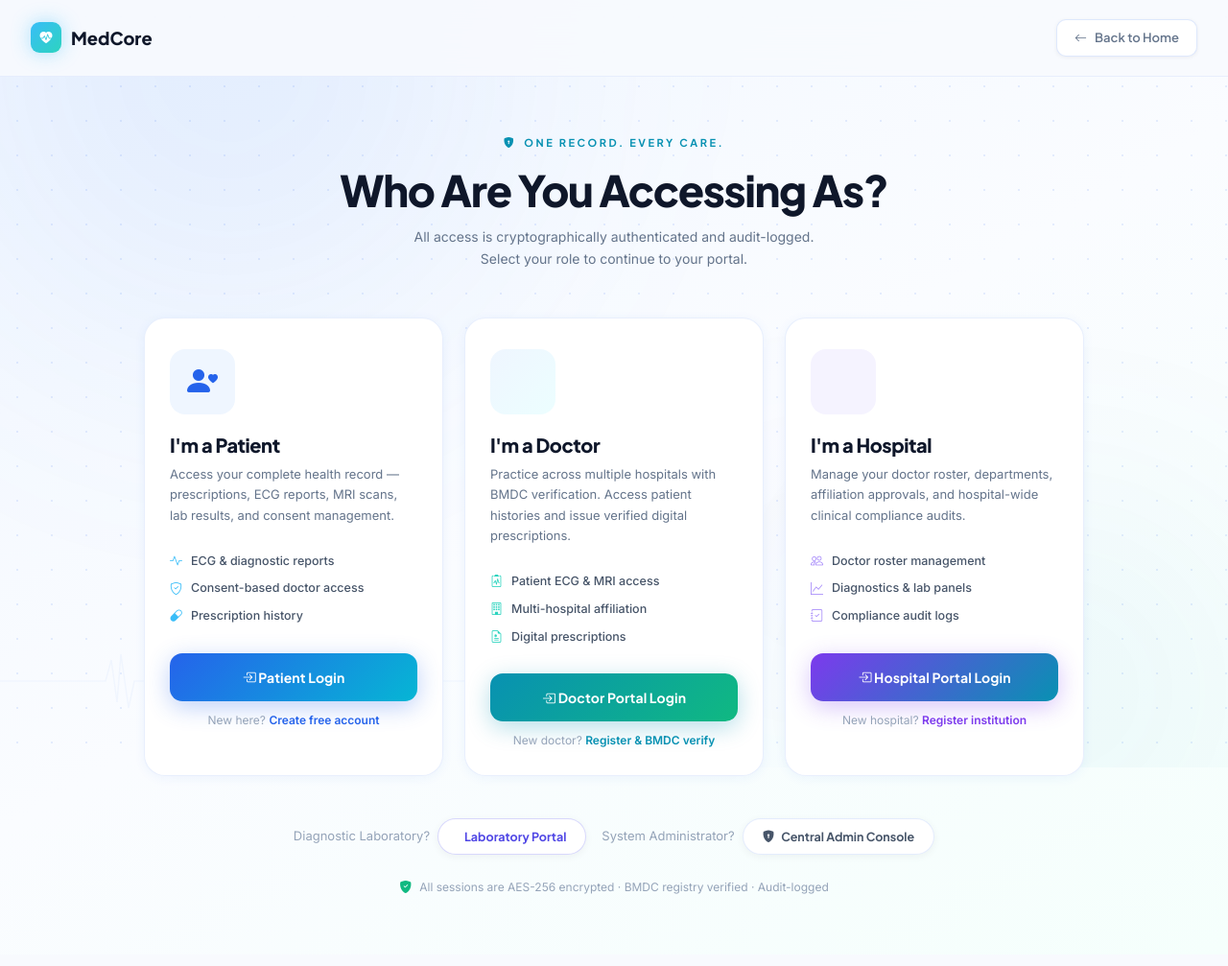
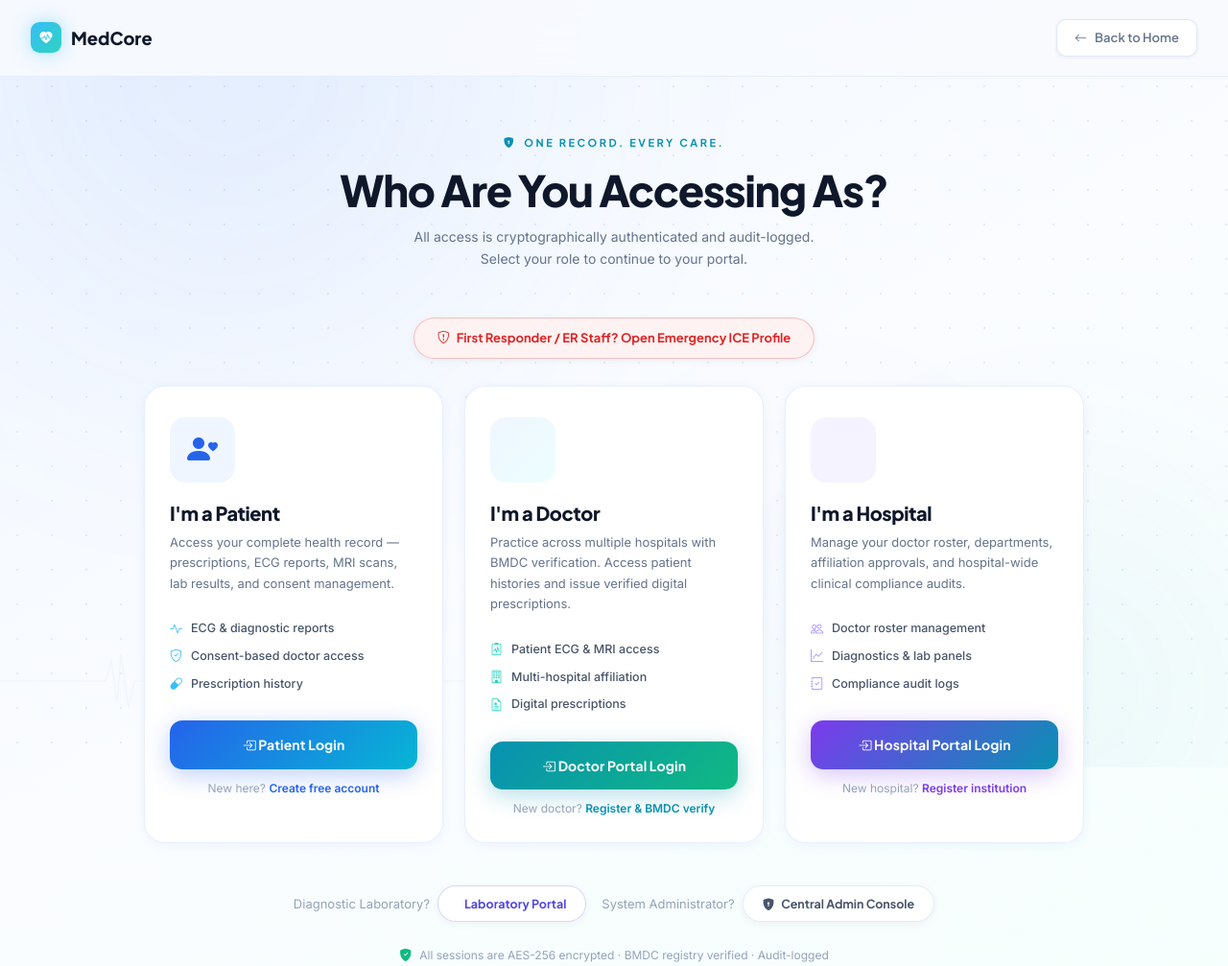
Before and after one commit to rahat300809/MedCore, a PHP site: page /medcore/role-selection.php in a window 1280 px wide. Shown: the top 1007 px of the page at 96% size. Before the commit the page ends 932 px from the top, so only its background shows below. Run offline with PHP 8.4, Linux system fonts and the light colour scheme.

Commit message:
feat(ui): add emergency ICE shortcut to navbar and role selection

```diff
--- a/public/index.php
+++ b/public/index.php
@@ -60,6 +60,9 @@ if (isset($_SESSION['role'])) {
     </ul>
 
     <div class="navbar-actions">
+      <a href="<?= APP_URL ?>/emergency.php" class="btn btn-sm" id="btn-emergency-nav" style="background: #FEF2F2; color: #DC2626; border: 1px solid #FECACA; font-weight: 600;" title="Emergency Profile">
+        <i class="bi bi-shield-exclamation text-danger"></i> ICE
+      </a>
       <a href="<?= APP_URL ?>/role-selection.php" class="btn btn-secondary btn-sm" id="btn-login">
         <i class="bi bi-box-arrow-in-right"></i> Log In
       </a>
--- a/public/role-selection.php
+++ b/public/role-selection.php
@@ -497,6 +497,13 @@ if (isset($_SESSION['role'])) {
     <h1 class="role-title">Who Are You Accessing As?</h1>
     <p class="role-subtitle">All access is cryptographically authenticated and audit-logged. Select your role to continue to your portal.</p>
 
+    <!-- Emergency Access Callout -->
+    <div style="margin-bottom: 28px;">
+      <a href="<?= APP_URL ?>/emergency.php" class="admin-access-btn" style="border-color: rgba(239,68,68,0.3); color: #DC2626; background: #FEF2F2; padding: 10px 24px; font-size: 13px;">
+        <i class="bi bi-shield-exclamation text-danger fs-6"></i> First Responder / ER Staff? Open Emergency ICE Profile
+      </a>
+    </div>
+
     <div class="role-grid">
       <!-- Patient -->
       <div class="role-card patient" id="patient-role-card">
```
